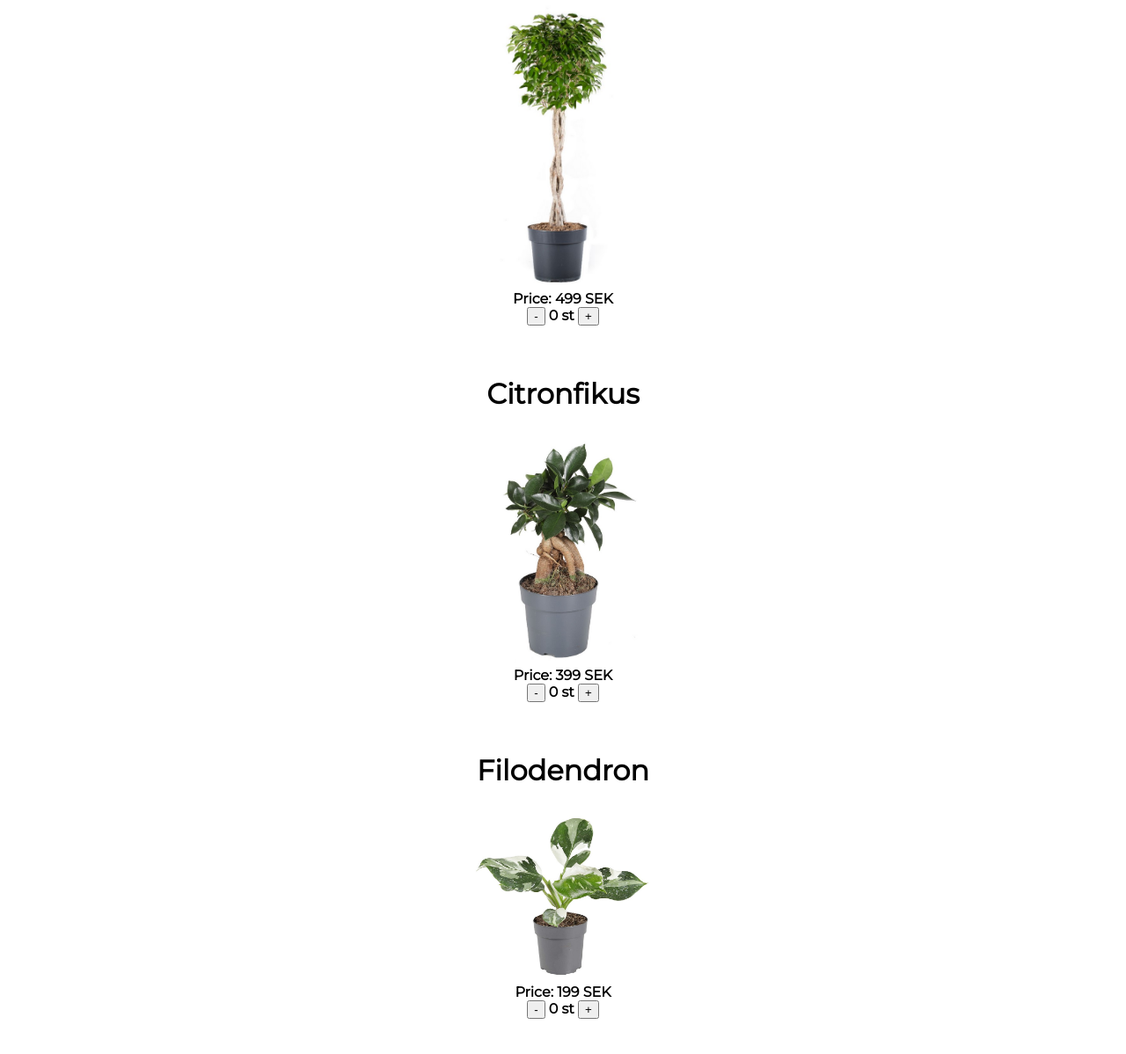
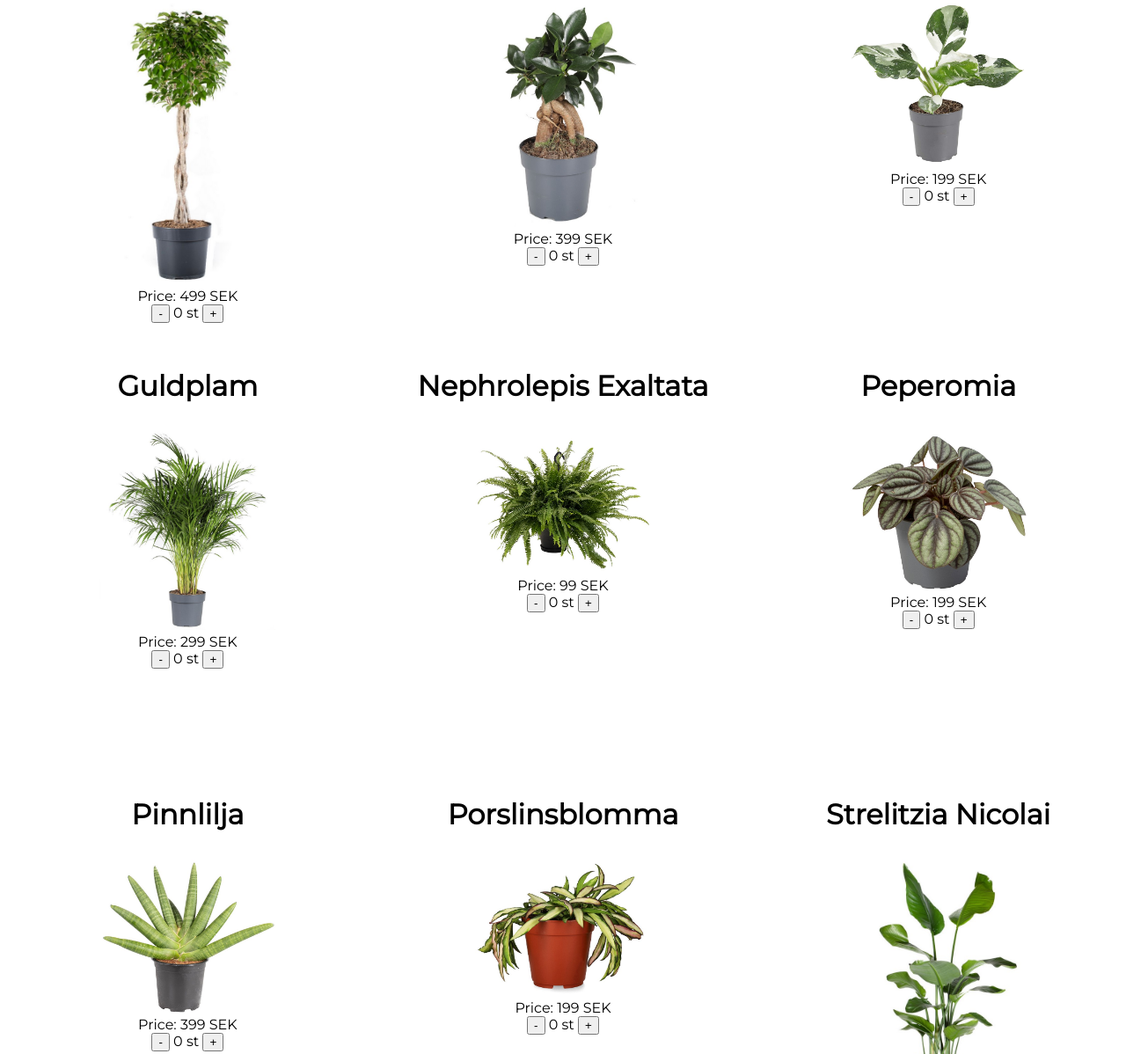
Before and after one commit to Jenny-Svensson/plant-webshop, a website built with Vite: page index.html in a window 1280 px wide. Shown: the part 919-2117 px from the top of the page at 88% size. Built offline with nearby package versions, Linux system fonts and the light colour scheme; a web font is replaced by a local one.

Commit message:
💄grid container for plants

```diff
--- a/main.js
+++ b/main.js
@@ -35,7 +35,7 @@ const products = [
     },
     {
         name: "Nephrolepis Exaltata",
-        price: 699,
+        price: 99,
         amount: 0,
         description: "Nephrolepis Exaltata is a plant...",
         img: "pic/Nephrolepis_exaltata.jpg",
@@ -59,14 +59,14 @@ const products = [
     },
     {
         name: "Porslinsblomma",
-        price: 699,
+        price: 199,
         amount: 0,
         description: "Porslinsblomma is a plant...",
         img: "pic/Porslinsblomma.jpg",
         alt: "porslinsblomma",
     },
     {
-        name: "Strelitzia_nicolai",
+        name: "Strelitzia Nicolai",
         price: 699,
         amount: 0,
         description: "Strelitzia Nicolai is a plant...",
@@ -83,18 +83,14 @@ function printProducts(products) {
     for(let i = 0; i < products.length; i++){
         productContainer.innerHTML +=
         `
-        <table>
-        <tr>
-            <th>
+        <div class="plant-container">
             <h3 class="plantName"> ${products[i].name}</h3>
             <img id="imgOfPlant" class="img-of-plant" src="${products[i].img} "alt ="" /><br>
             Price: <span class="price">${products[i].price} SEK </span><br>
             <button class="remove" data-operator="minus" data-id="${i}">-</button>
             <span class="amount">${products[i].amount} st</span>
             <button class="add" data-operator="plus" data-id="${i}">+</button>
-            </th>
-        </tr>
-        </table>
+        <div>
          `;
         }
 
--- a/style.css
+++ b/style.css
@@ -118,6 +118,19 @@ div > input {
   margin: 10px;
 
 }
+
+#products-container {
+  display: grid;
+  grid-template-columns: repeat(3, 1fr);
+  grid-template-rows: repeat(3, 1fr);
+  grid-column-gap: 0px;
+  grid-row-gap: 0px;
+}
+
+.plant-container {
+  text-align: center;
+}
+
 footer {
   display: grid;
   grid-template-columns: 1fr 1fr;
```
